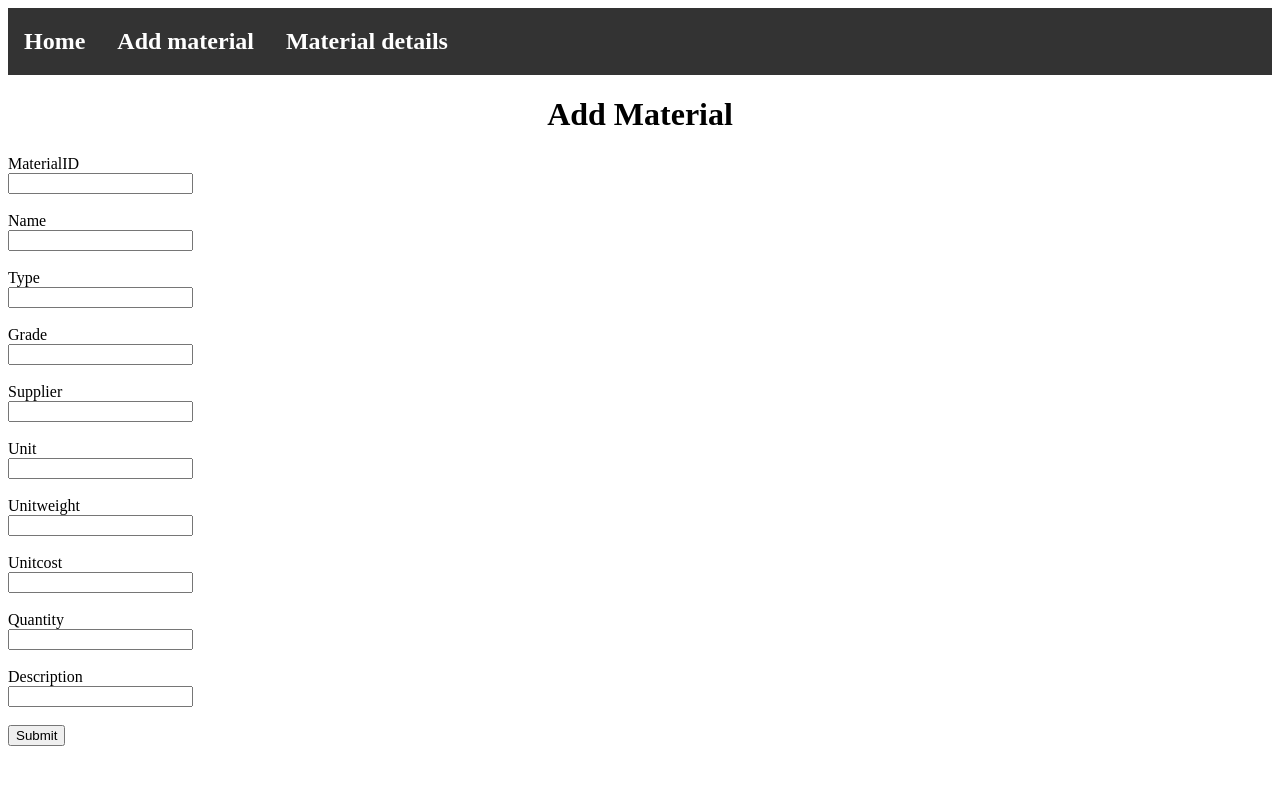
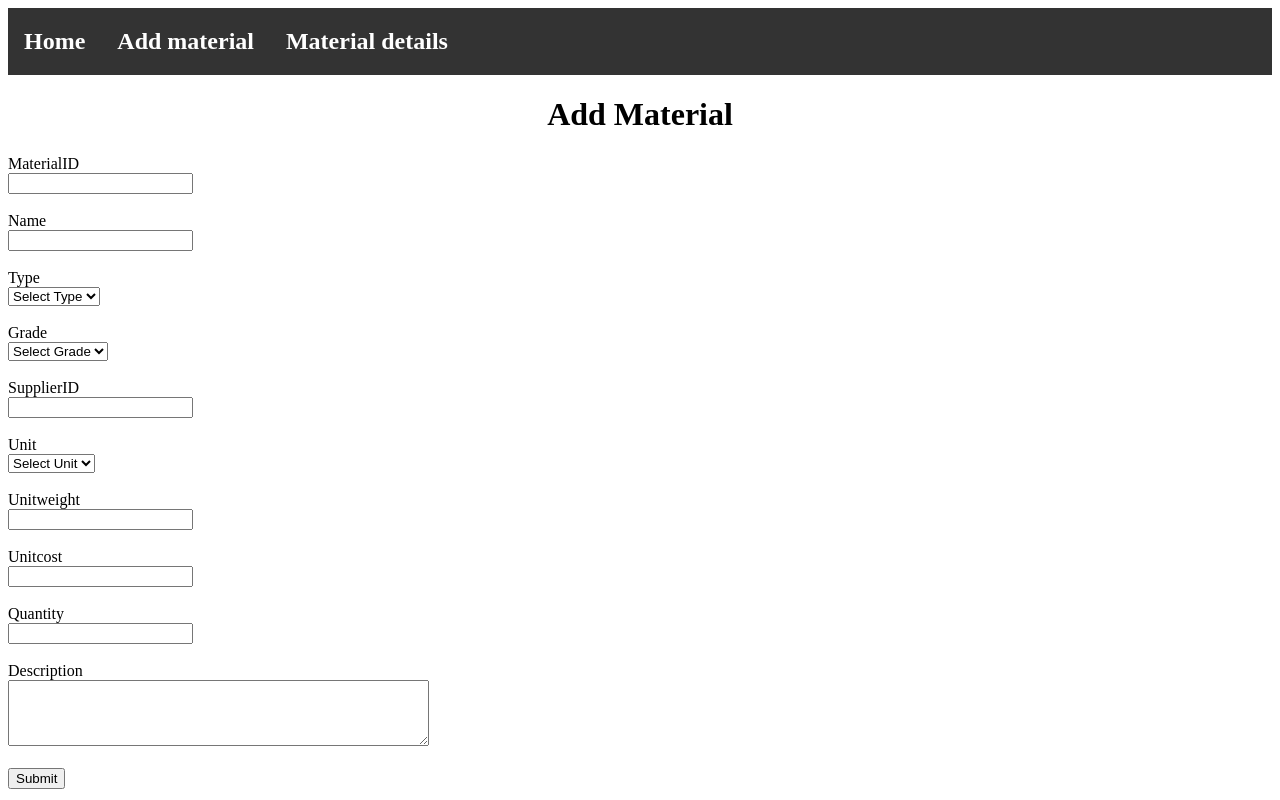
Before and after one commit to it22272690/Jewelry-Manufacturing-and-Store-Management, a React (Create React App) app in the folder frontend/: page /addmaterial in a window 1280 px wide. Built offline with nearby package versions, Linux system fonts and the light colour scheme; what @react-pdf/renderer would draw is missing.

Commit message:
new changes

```diff
--- a/frontend/src/Components/Add Material/AddMaterial.js
+++ b/frontend/src/Components/Add Material/AddMaterial.js
@@ -10,7 +10,7 @@ function AddMaterial() {
     name: "",
     type: "",
     grade: "",
-    supplier: "",
+    supplierID: "",
     unit: "",
     unitweight: "",
     unitcost: "",
@@ -39,7 +39,7 @@ function AddMaterial() {
         name: String(inputs.name),
         type: String(inputs.type),
         grade: String(inputs.grade),
-        supplier: String(inputs.supplier),
+        supplierID: String(inputs.supplierID),
         unit: String(inputs.unit),
         unitweight: String(inputs.unitweight),
         unitcost: String(inputs.unitcost),
@@ -85,37 +85,61 @@ function AddMaterial() {
 
         <label>Type</label>
         <br />
-        <input
-          type="text"
+        <select
           name="type"
           onChange={handleChange}
           value={inputs.type}
           required
-          pattern="[a-zA-Z]+"
-        />
+        >
+          <option value="">Select Type</option>
+          <option value="Metal">Metal</option>
+          <option value="Gem">Gem</option>
+          <option value="Diamond">Diamond</option>
+        </select>
         <br />
         <br />
 
         <label>Grade</label>
         <br />
-        <input
-          type="text"
+        <select
           name="grade"
           onChange={handleChange}
           value={inputs.grade}
           required
-          pattern="[a-zA-Z]+"
-        />
+        >
+          <option value="">Select Grade</option>
+          {inputs.type === "Metal" && (
+            <>
+              <option value="A">A</option>
+              <option value="B">B</option>
+              <option value="C">C</option>
+            </>
+          )}
+          {inputs.type === "Gem" && (
+            <>
+              <option value="D">D</option>
+              <option value="E">E</option>
+              <option value="F">F</option>
+            </>
+          )}
+          {inputs.type === "Diamond" && (
+            <>
+              <option value="G">G</option>
+              <option value="H">H</option>
+              <option value="I">I</option>
+            </>
+          )}
+        </select>
         <br />
         <br />
 
-        <label>Supplier</label>
+        <label>SupplierID</label>
         <br />
         <input
           type="text"
-          name="supplier"
+          name="supplierID"
           onChange={handleChange}
-          value={inputs.supplier}
+          value={inputs.supplierID}
           required
           pattern="[a-zA-Z]+"
         />
@@ -124,14 +148,24 @@ function AddMaterial() {
 
         <label>Unit</label>
         <br />
-        <input
-          type="text"
+        <select
           name="unit"
           onChange={handleChange}
           value={inputs.unit}
           required
-          pattern="[a-zA-Z]+"
-        />
+        >
+          <option value="">Select Unit</option>
+          {inputs.type === "Metal" && (
+            <>
+              <option value="grams">Grams</option>
+            </>
+          )}
+          {(inputs.type === "Gem" || inputs.type === "Diamond") && (
+            <>
+              <option value="carats">Carats</option>
+            </>
+          )}
+        </select>
         <br />
         <br />
 
@@ -176,12 +210,13 @@ function AddMaterial() {
 
         <label>Description</label>
         <br />
-        <input
-          type="text"
+        <textarea
           name="description"
           onChange={handleChange}
           value={inputs.description}
-        />
+          rows="4"
+          cols="50"
+        ></textarea>
         <br />
         <br />
 
--- a/frontend/src/Components/Material Details/Materials.js
+++ b/frontend/src/Components/Material Details/Materials.js
@@ -144,7 +144,7 @@ function Materials() {
                 <th>Name</th>
                 <th>Type</th>
                 <th>Grade</th>
-                <th>Supplier</th>
+                <th>SupplierID</th>
                 <th>Unit</th>
                 <th>Unitweight</th>
                 <th>Unitcost</th>
@@ -176,7 +176,7 @@ function Materials() {
                   <Text style={styles.cell}>Name</Text>
                   <Text style={styles.cell}>Type</Text>
                   <Text style={styles.cell}>Grade</Text>
-                  <Text style={styles.cell}>Supplier</Text>
+                  <Text style={styles.cell}>SupplierID</Text>
                   <Text style={styles.cell}>Unit</Text>
                   <Text style={styles.cell}>Unitweight</Text>
                   <Text style={styles.cell}>Unitcost</Text>
@@ -191,7 +191,7 @@ function Materials() {
                       <Text style={styles.cell}>{material.name}</Text>
                       <Text style={styles.cell}>{material.type}</Text>
                       <Text style={styles.cell}>{material.grade}</Text>
-                      <Text style={styles.cell}>{material.supplier}</Text>
+                      <Text style={styles.cell}>{material.supplierID}</Text>
                       <Text style={styles.cell}>{material.unit}</Text>
                       <Text style={styles.cell}>{material.unitweight}</Text>
                       <Text style={styles.cell}>{material.unitcost}</Text>
@@ -207,7 +207,7 @@ function Materials() {
                       <Text style={styles.cell}>{material.name}</Text>
                       <Text style={styles.cell}>{material.type}</Text>
                       <Text style={styles.cell}>{material.grade}</Text>
-                      <Text style={styles.cell}>{material.supplier}</Text>
+                      <Text style={styles.cell}>{material.supplierID}</Text>
                       <Text style={styles.cell}>{material.unit}</Text>
                       <Text style={styles.cell}>{material.unitweight}</Text>
                       <Text style={styles.cell}>{material.unitcost}</Text>
--- a/frontend/src/Components/Material/Material.js
+++ b/frontend/src/Components/Material/Material.js
@@ -10,7 +10,7 @@ function Material(props) {
     name,
     type,
     grade,
-    supplier,
+    supplierID,
     unit,
     unitweight,
     unitcost,
@@ -42,7 +42,7 @@ function Material(props) {
       <td>{name}</td>
       <td>{type}</td>
       <td>{grade}</td>
-      <td>{supplier}</td>
+      <td>{supplierID}</td>
       <td>{unit}</td>
       <td>{unitweight}</td>
       <td>{unitcost}</td>
--- a/frontend/src/Components/UpdateMaterial/UpdateMaterial.js
+++ b/frontend/src/Components/UpdateMaterial/UpdateMaterial.js
@@ -26,7 +26,7 @@ function UpdateMaterial() {
         name: String(inputs.name),
         type: String(inputs.type),
         grade: String(inputs.grade),
-        supplier: String(inputs.supplier),
+        supplierID: String(inputs.supplierID),
         unit: String(inputs.unit),
         unitweight: String(inputs.unitweight),
         unitcost: String(inputs.unitcost),
@@ -109,13 +109,13 @@ function UpdateMaterial() {
         <br />
         <br />
 
-        <label>Supplier</label>
+        <label>SupplierID</label>
         <br />
         <input
           type="text"
-          name="supplier"
+          name="supplierID"
           onChange={handleChange}
-          value={inputs.supplier}
+          value={inputs.supplierID}
           required
           pattern="[a-zA-Z]+"
         />
```
Also changed, not shown: 2 other files (tests, documents, lock files or other folders).
